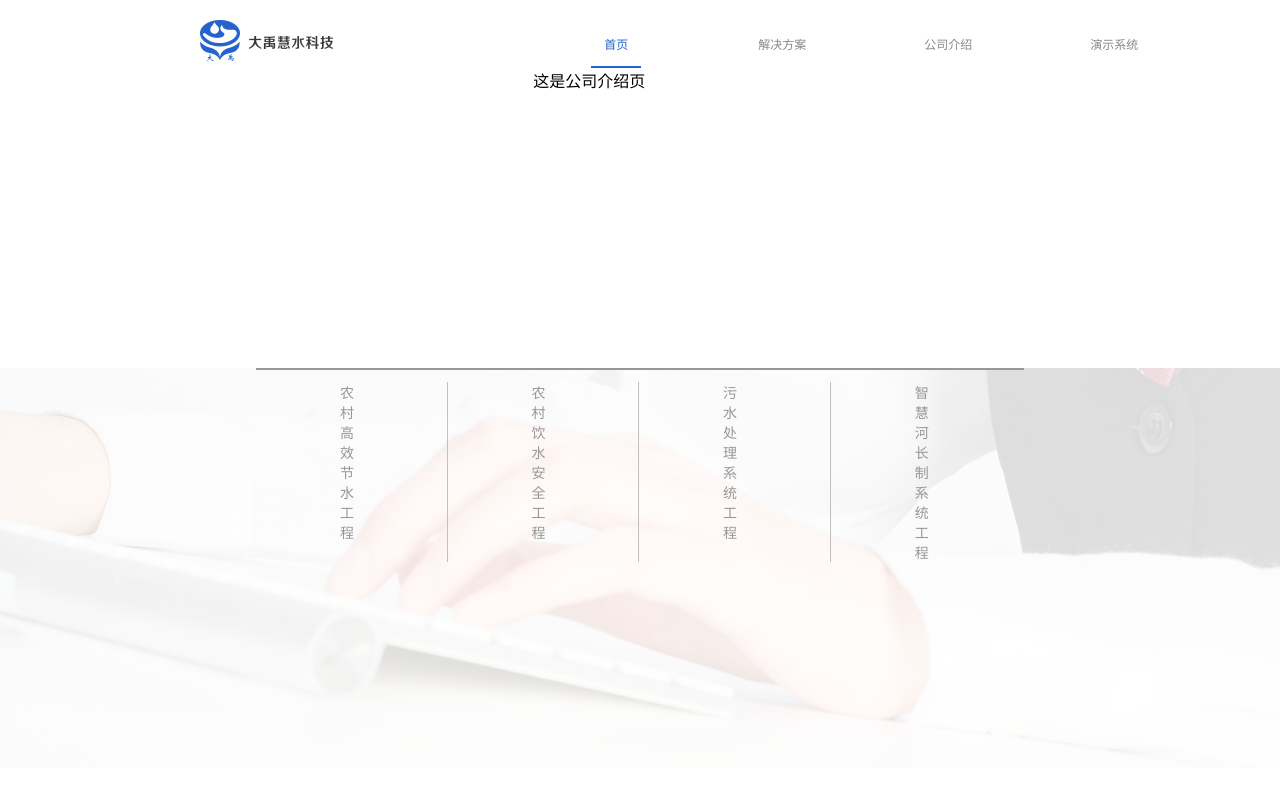
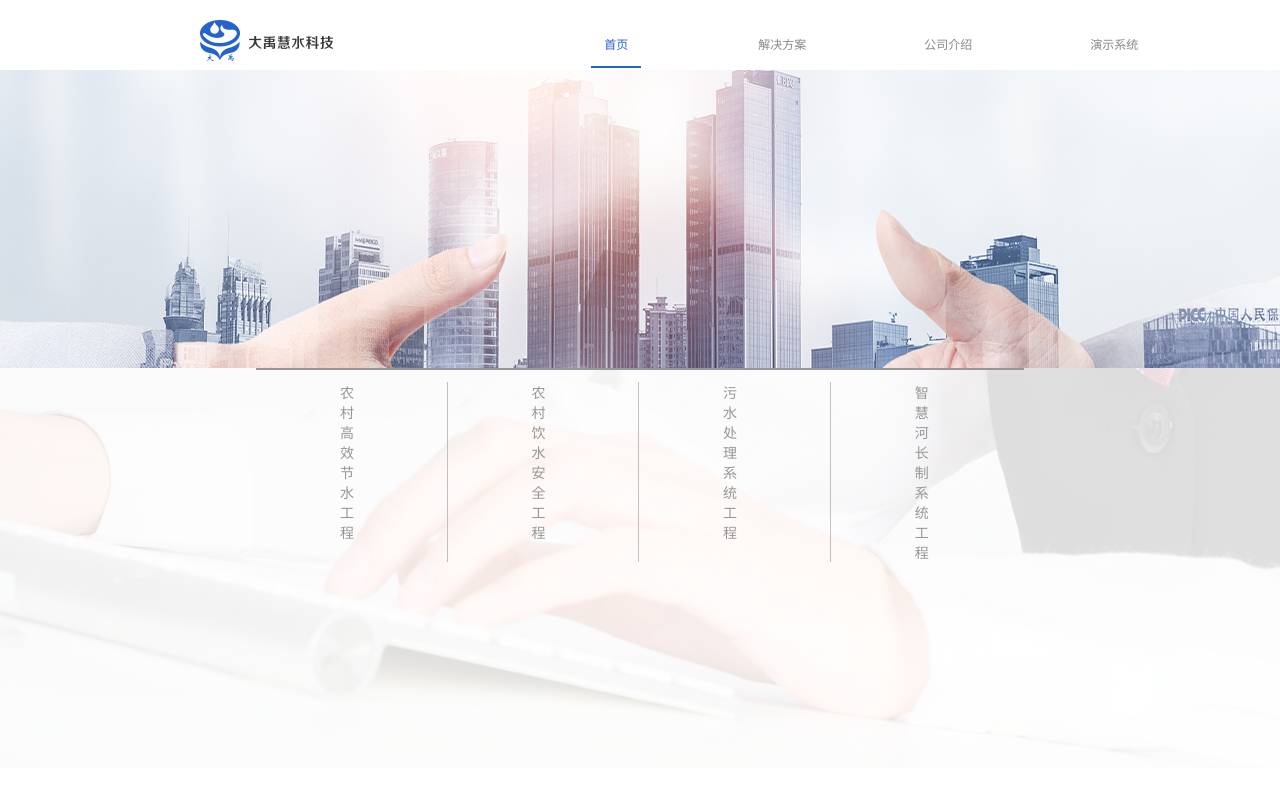
Before and after one commit to yanglixinflw/dayuhuishuiguanwang, a Vue app: page /companyProfile in a window 1280 px wide. Shown: the top 790 px of the page. Built offline with nearby package versions, Linux system fonts and the light colour scheme.

Commit message:
banner图替换

```diff
--- a/src/components/CompanyProfile/CompanyProfile.vue
+++ b/src/components/CompanyProfile/CompanyProfile.vue
@@ -1,6 +1,9 @@
 <template>
     <div class="companyProfile">
-        这是公司介绍页
+         <img alt="公司介绍banner图" src="../../assets/companyProfile.png"/>
+         <section>
+
+         </section>
     </div>
 </template>
 
@@ -12,6 +15,11 @@ export default {
 
 <style lang="less" scoped>
     .companyProfile{
-        // padding-top:68px;
+        width: 100%;
+        height: 600px;
+        img{
+            width: 100%;
+            height: 100%;
+        }
     }
 </style>
--- a/src/components/Solution/Solution.vue
+++ b/src/components/Solution/Solution.vue
@@ -1,7 +1,6 @@
 <template>
     <div class="solution">
-        <img alt="解决方案配图" src="../../assets/solution.png"/>
-        <p>助力智慧农业</p>
+        <img alt="解决方案banner图" src="../../assets/solution.png"/>
     </div>
 </template>
 <script>
@@ -13,19 +12,9 @@
     .solution{
         width: 100%;
         height: 600px;
-        position: relative;
         img{
             width: 100%;
             height: 100%;
         }
-        p{
-            position: absolute;
-            top:220px;
-            left:0;
-            right:0;
-            margin: auto;
-            font-size: 56px;
-            color:#fff;
-        }
     }
 </style>
```
Also changed, not shown: 1 other file (tests, documents, lock files or other folders).
